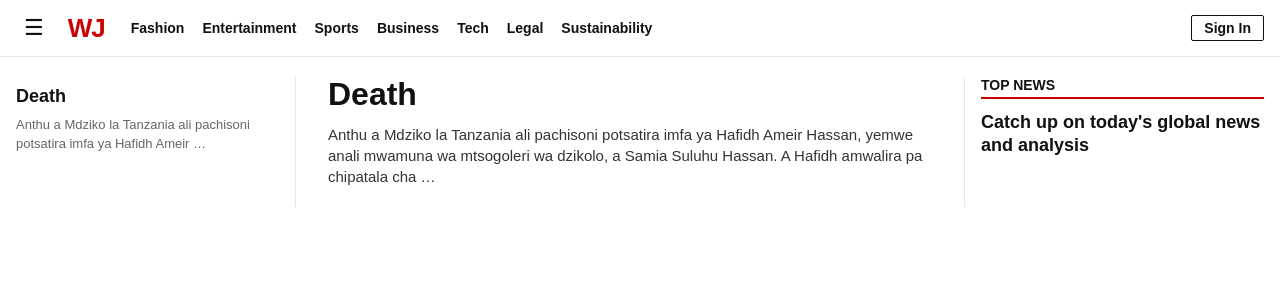
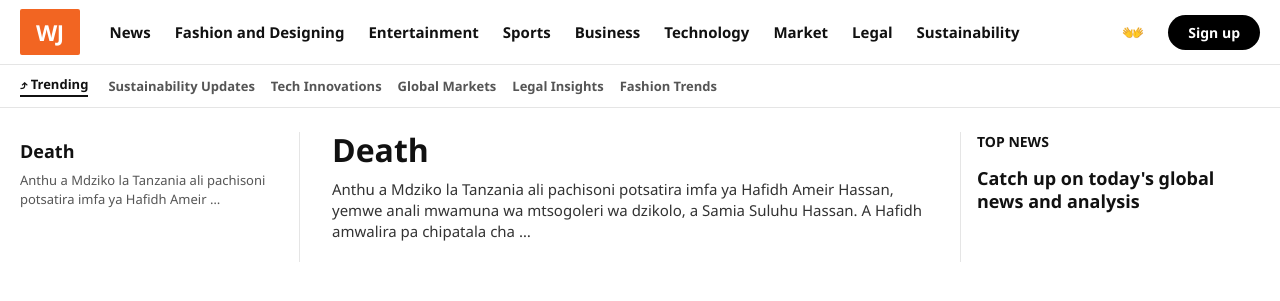
Before and after one commit to victormatoga/WIREFRAMEJOURNAL, a Django app: page / in a window 1280 px wide. Shown: the top 301 px of the page. Run offline with Django 5.2, Linux system fonts and the light colour scheme; data comes from the database, SQL or seed files in the repository.

Commit message:
Update layout to Al Jazeera styling with search modal and sign up button

```diff
--- a/news_platform/news/templates/news/base.html
+++ b/news_platform/news/templates/news/base.html
@@ -9,21 +9,23 @@
 
     <style>
         :root {
-            --cnn-red: #cc0000;
-            --border-gray: #e6e6e6;
+            --brand-orange: #f26522;
+            --brand-black: #000000;
             --text-dark: #111111;
-            --text-muted: #666666;
+            --text-muted: #555555;
+            --border-gray: #e5e5e5;
+            --bg-light: #f8f9fa;
         }
 
-        * { box-sizing: border-box; margin: 0; padding: 0; font-family: Arial, Helvetica, sans-serif; }
+        * { box-sizing: border-box; margin: 0; padding: 0; font-family: 'Segoe UI', Tahoma, Geneva, Verdana, sans-serif; }
         body { background-color: #ffffff; color: var(--text-dark); }
 
-        /* Header Navigation */
+        /* Main Header */
         header {
+            background: #ffffff;
             border-bottom: 1px solid var(--border-gray);
             position: sticky;
             top: 0;
-            background: #fff;
             z-index: 1000;
         }
 
@@ -33,149 +35,196 @@
             display: flex;
             align-items: center;
             justify-content: space-between;
-            padding: 0 16px;
-            height: 56px;
+            padding: 0 20px;
+            height: 64px;
         }
 
-        .left-nav { display: flex; align-items: center; gap: 16px; }
+        .left-section {
+            display: flex;
+            align-items: center;
+            gap: 30px;
+        }
 
-        /* Hamburger Button */
-        .menu-btn {
+        /* Logo Badge */
+        .brand-logo-badge {
+            background-color: var(--brand-orange);
+            color: #ffffff;
+            font-size: 22px;
+            font-weight: 900;
+            padding: 8px 16px;
+            text-decoration: none;
+            letter-spacing: -0.5px;
+            display: flex;
+            align-items: center;
+            gap: 8px;
+            border-radius: 2px;
+        }
+
+        /* Navigation Links */
+        .main-nav {
+            display: flex;
+            align-items: center;
+            gap: 24px;
+            list-style: none;
+        }
+
+        .main-nav a {
+            text-decoration: none;
+            color: var(--text-dark);
+            font-weight: 700;
+            font-size: 15px;
+            transition: color 0.2s;
+        }
+
+        .main-nav a:hover {
+            color: var(--brand-orange);
+        }
+
+        /* Right Actions Section */
+        .right-section {
+            display: flex;
+            align-items: center;
+            gap: 18px;
+        }
+
+        .search-btn {
             background: none;
             border: none;
-            font-size: 22px;
+            font-size: 18px;
             cursor: pointer;
-            padding: 4px 8px;
+            color: var(--text-dark);
+            padding: 6px;
+        }
+
+        .signup-btn {
+            background-color: #000000;
+            color: #ffffff;
+            font-weight: 700;
+            font-size: 14px;
+            padding: 8px 20px;
+            border-radius: 20px;
+            text-decoration: none;
+            transition: background 0.2s;
+        }
+
+        .signup-btn:hover {
+            background-color: var(--brand-orange);
+        }
+
+        /* Sub-Header / Trending Bar */
+        .trending-bar {
+            border-bottom: 1px solid var(--border-gray);
+            background-color: #ffffff;
+            padding: 10px 0;
+            font-size: 13px;
+        }
+
+        .trending-container {
+            max-width: 1350px;
+            margin: 0 auto;
+            padding: 0 20px;
+            display: flex;
+            align-items: center;
+            gap: 20px;
+            overflow-x: auto;
+            white-space: nowrap;
+        }
+
+        .trending-label {
+            font-weight: 800;
             color: var(--text-dark);
             display: flex;
             align-items: center;
             gap: 6px;
+            border-bottom: 2px solid var(--text-dark);
+            padding-bottom: 2px;
         }
 
-        .brand-logo {
-            font-size: 26px;
-            font-weight: 900;
-            color: var(--cnn-red);
-            text-decoration: none;
-            letter-spacing: -1px;
-            text-transform: uppercase;
+        .trending-links {
             display: flex;
-            align-items: center;
+            gap: 16px;
+            list-style: none;
         }
 
-        .category-links {
-            display: flex;
-            gap: 18px;
-            list-style: none;
-            margin-left: 10px;
+        .trending-links a {
+            text-decoration: none;
+            color: var(--text-muted);
+            font-weight: 600;
         }
 
-        .category-links a {
-            text-decoration: none;
-            color: var(--text-dark);
-            font-size: 14px;
-            font-weight: bold;
+        .trending-links a:hover {
+            color: var(--brand-orange);
         }
 
-        .category-links a:hover { color: var(--cnn-red); }
-
-        .right-nav { display: flex; align-items: center; gap: 16px; font-size: 14px; }
-        .sign-in-btn {
-            text-decoration: none;
-            color: var(--text-dark);
-            font-weight: bold;
-            border: 1px solid var(--text-dark);
-            padding: 4px 12px;
-            border-radius: 2px;
-        }
-
-        /* Slide Drawer Overlay */
-        .drawer-overlay {
+        /* Search Overlay Modal */
+        .search-overlay {
             position: fixed;
-            top: 0; left: 0; width: 100%; height: 100%;
-            background: rgba(0,0,0,0.5);
+            top: 0; left: 0;
+            width: 100%; height: 100%;
+            background: rgba(0,0,0,0.6);
             display: none;
+            justify-content: center;
+            align-items: flex-start;
+            padding-top: 100px;
             z-index: 2000;
         }
 
-        /* Side Drawer */
-        .side-drawer {
-            position: fixed;
-            top: 0; left: -320px;
-            width: 300px; height: 100%;
-            background: #111;
-            color: #fff;
-            transition: left 0.3s ease;
-            z-index: 2001;
+        .search-modal {
+            background: #ffffff;
             padding: 24px;
-            overflow-y: auto;
+            border-radius: 8px;
+            width: 90%;
+            max-width: 600px;
+            box-shadow: 0 10px 25px rgba(0,0,0,0.2);
         }
 
-        .drawer-header {
+        .search-modal form {
             display: flex;
-            justify-content: space-between;
-            align-items: center;
-            border-bottom: 1px solid #333;
-            padding-bottom: 16px;
-            margin-bottom: 20px;
+            gap: 12px;
         }
 
-        .close-btn { background: none; border: none; color: #fff; font-size: 24px; cursor: pointer; }
-        .drawer-section { margin-bottom: 24px; }
-        .drawer-section h4 { color: #888; font-size: 12px; text-transform: uppercase; margin-bottom: 12px; letter-spacing: 1px; }
-        .drawer-section ul { list-style: none; }
-        .drawer-section ul li { margin-bottom: 12px; }
-        .drawer-section ul li a { color: #fff; text-decoration: none; font-weight: bold; font-size: 15px; }
-        .drawer-section ul li a:hover { color: var(--cnn-red); }
+        .search-modal input {
+            flex: 1;
+            padding: 12px 16px;
+            font-size: 16px;
+            border: 1px solid var(--border-gray);
+            border-radius: 4px;
+            outline: none;
+        }
 
-        /* Main Container */
-        .main-wrapper { max-width: 1350px; margin: 20px auto; padding: 0 16px; }
+        .search-modal button {
+            background: var(--brand-orange);
+            color: white;
+            border: none;
+            padding: 12px 20px;
+            font-weight: bold;
+            border-radius: 4px;
+            cursor: pointer;
+        }
+
+        /* Main Wrapper */
+        .main-wrapper {
+            max-width: 1350px;
+            margin: 24px auto;
+            padding: 0 20px;
+        }
     </style>
 </head>
 <body>
 
-    <!-- Slide Drawer -->
-    <div class="drawer-overlay" id="drawerOverlay" onclick="toggleDrawer()"></div>
-    <aside class="side-drawer" id="sideDrawer">
-        <div class="drawer-header">
-            <span style="font-weight: bold; font-size: 18px; color: var(--cnn-red);">WIRE FRAME</span>
-            <button class="close-btn" onclick="toggleDrawer()">&times;</button>
-        </div>
+    <!-- Main Navigation Header -->
+    <header>
+        <div class="header-container">
+            <div class="left-section">
+                <a href="/" class="brand-logo-badge">
+                    <span>WJ</span>
+                </a>
 
-        <div class="drawer-section">
-            <h4>Categories</h4>
-            <ul>
-                <li><a href="/">Home</a></li>
+                <ul class="main-nav">
+                    <li><a href="/">News</a></li>
                     {% for category in categories %}
                         <li><a href="?category={{ category.id }}">{{ category.name }}</a></li>
                     {% empty %}
-                    <li><a href="#">Fashion & Designing</a></li>
-                    <li><a href="#">Entertainment</a></li>
-                    <li><a href="#">Sports</a></li>
-                    <li><a href="#">Business</a></li>
-                    <li><a href="#">Technology</a></li>
-                    <li><a href="#">Market</a></li>
-                    <li><a href="#">Legal</a></li>
-                    <li><a href="#">Sustainability</a></li>
-                {% endfor %}
-            </ul>
-        </div>
-
-        <div class="drawer-section">
-            <h4>Account & Management</h4>
-            <ul>
-                <li><a href="/admin">Admin Portal</a></li>
-            </ul>
-        </div>
-    </aside>
-
-    <!-- Header -->
-    <header>
-        <div class="header-container">
-            <div class="left-nav">
-                <button class="menu-btn" onclick="toggleDrawer()">&#9776;</button>
-                <a href="/" class="brand-logo">WJ</a>
-                <ul class="category-links">
                         <li><a href="#">Fashion</a></li>
                         <li><a href="#">Entertainment</a></li>
                         <li><a href="#">Sports</a></li>
@@ -183,28 +232,58 @@
                         <li><a href="#">Tech</a></li>
                         <li><a href="#">Legal</a></li>
                         <li><a href="#">Sustainability</a></li>
+                    {% endfor %}
                 </ul>
             </div>
-            <div class="right-nav">
-                <a href="/admin" class="sign-in-btn">Sign In</a>
+
+            <div class="right-section">
+                <!-- Search Button -->
+                <button class="search-btn" onclick="toggleSearch()" title="Search">&#128080;</button>
+
+                <!-- Sign Up for Notifications Button -->
+                <a href="/admin" class="signup-btn">Sign up</a>
             </div>
         </div>
     </header>
 
+    <!-- Sub-Header / Trending Bar -->
+    <div class="trending-bar">
+        <div class="trending-container">
+            <span class="trending-label">&#10548; Trending</span>
+            <ul class="trending-links">
+                <li><a href="#">Sustainability Updates</a></li>
+                <li><a href="#">Tech Innovations</a></li>
+                <li><a href="#">Global Markets</a></li>
+                <li><a href="#">Legal Insights</a></li>
+                <li><a href="#">Fashion Trends</a></li>
+            </ul>
+        </div>
+    </div>
+
+    <!-- Search Modal Overlay -->
+    <div class="search-overlay" id="searchOverlay" onclick="closeSearchOnBg(event)">
+        <div class="search-modal">
+            <form action="/" method="GET">
+                <input type="text" name="q" placeholder="Search news stories..." required>
+                <button type="submit">Search</button>
+            </form>
+        </div>
+    </div>
+
+    <!-- Page Content -->
     <main class="main-wrapper">
         {% block content %}{% endblock %}
     </main>
 
     <script>
-        function toggleDrawer() {
-            const drawer = document.getElementById('sideDrawer');
-            const overlay = document.getElementById('drawerOverlay');
-            if (drawer.style.left === '0px') {
-                drawer.style.left = '-320px';
-                overlay.style.display = 'none';
-            } else {
-                drawer.style.left = '0px';
-                overlay.style.display = 'block';
+        function toggleSearch() {
+            const modal = document.getElementById('searchOverlay');
+            modal.style.display = (modal.style.display === 'flex') ? 'none' : 'flex';
+        }
+
+        function closeSearchOnBg(event) {
+            if (event.target.id === 'searchOverlay') {
+                document.getElementById('searchOverlay').style.display = 'none';
             }
         }
     </script>
```
Lines whose indentation alone changed are shown as unchanged.
